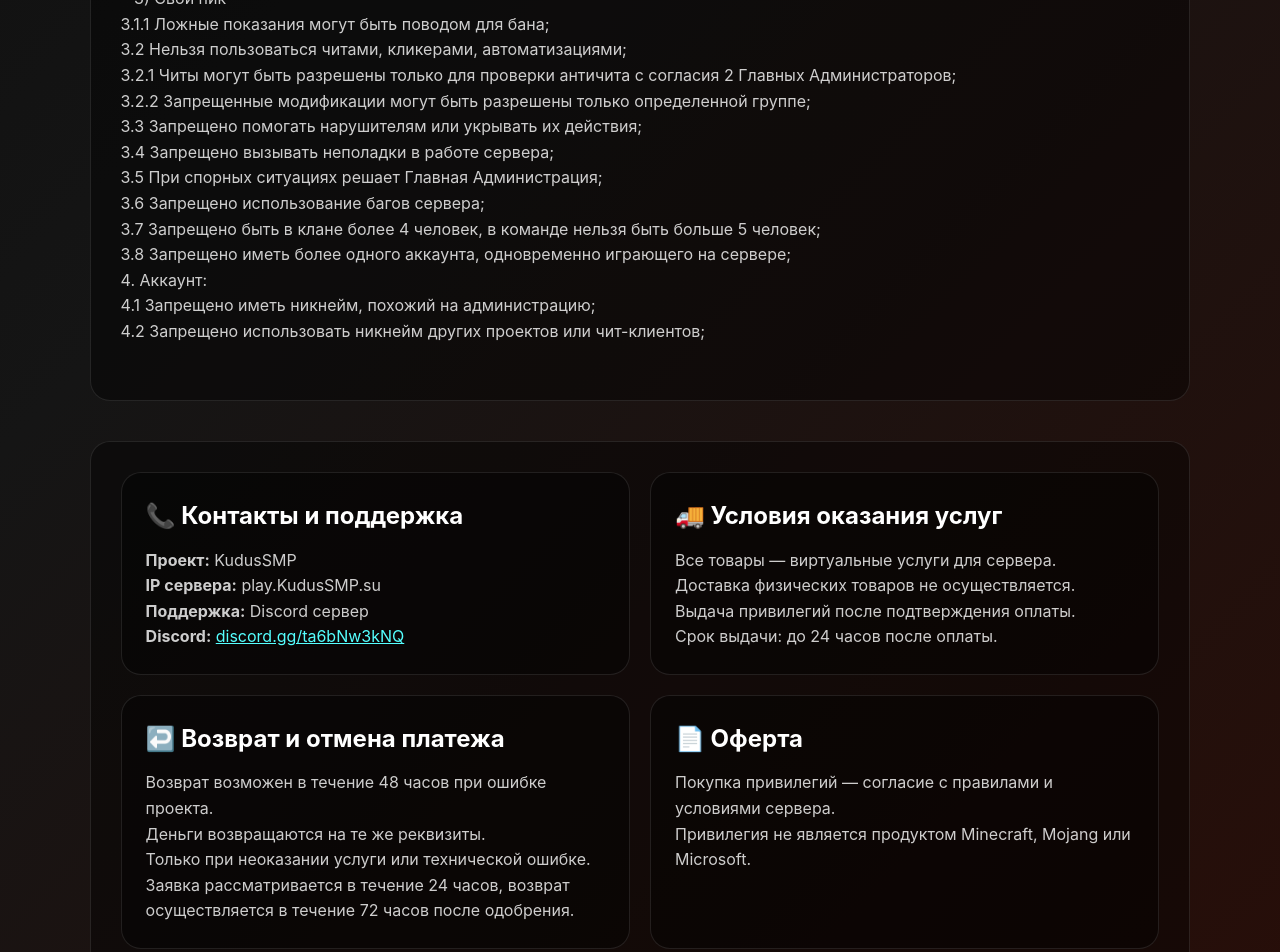
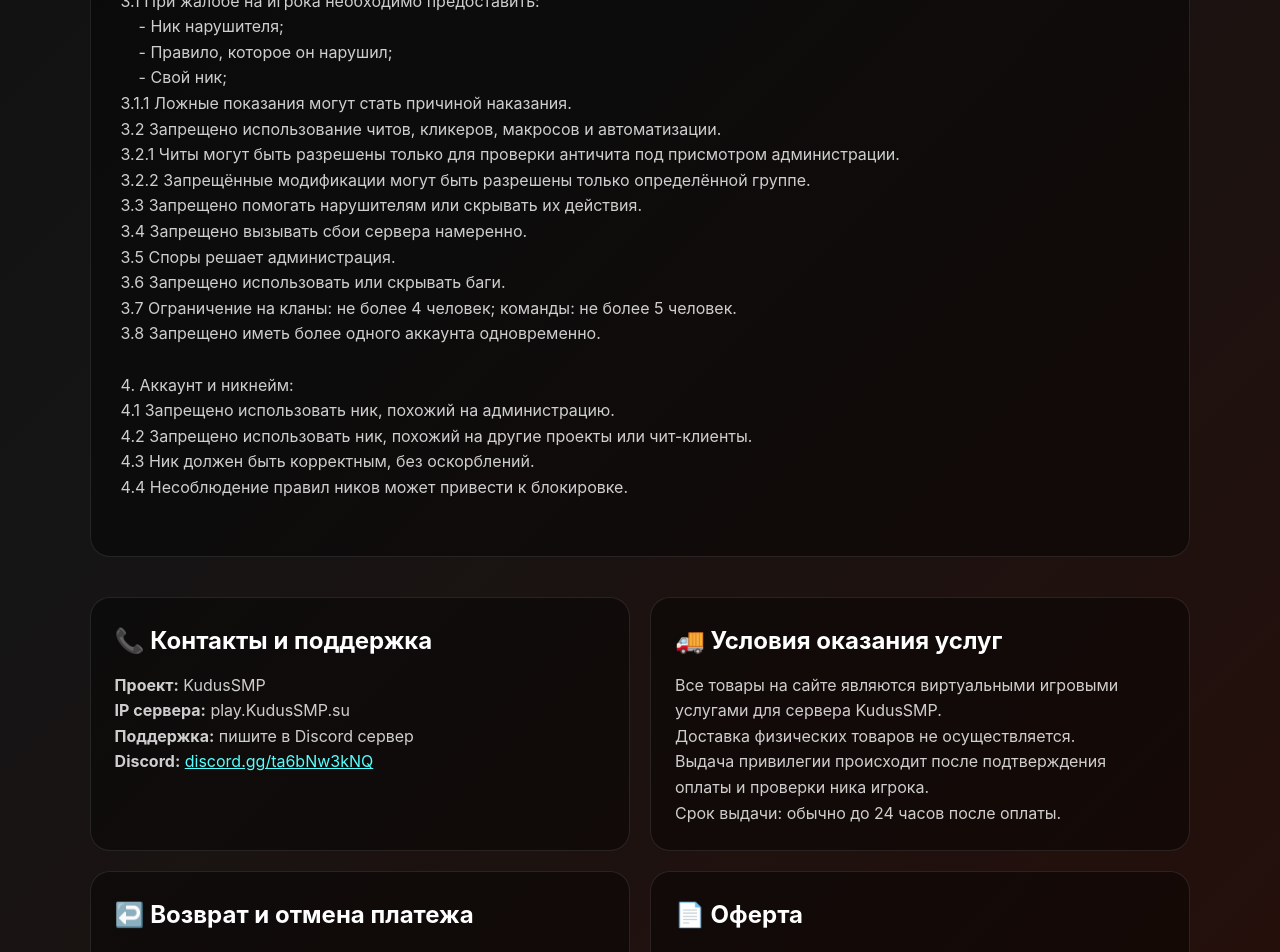
Before and after one commit to KudusSMP/kudussmp.su, a website: page index.html in a window 1280 px wide. Shown: the part 1848-2800 px from the top of the page. Drawn offline with Linux system fonts and the light colour scheme.

Commit message:
Update index.html

```diff
--- a/index.html
+++ b/index.html
@@ -7,11 +7,11 @@
   <style>
     * { box-sizing: border-box; margin: 0; padding: 0; }
     body { font-family: Inter, Arial, sans-serif; color: #fff; background: #090909; overflow-x: hidden; }
-    .hero { min-height: 100vh; padding: 28px 7vw 70px; background: radial-gradient(circle at 15% 20%, rgba(255,112,24,.24), transparent 35%), radial-gradient(circle at 90% 10%, rgba(47,220,255,.22), transparent 30%), linear-gradient(135deg, #070707 0%, #151515 52%, #2a0d07 100%); position: relative; }
+    .hero { min-height: 100vh; padding: 28px 7vw 70px; background: radial-gradient(circle at 15% 20%, rgba(255, 112, 24, .24), transparent 35%), radial-gradient(circle at 90% 10%, rgba(47, 220, 255, .22), transparent 30%), linear-gradient(135deg, #070707 0%, #151515 52%, #2a0d07 100%); position: relative; }
     header, .hero-content, .cards, .rules, .legal { position: relative; z-index: 1; }
     header { display: flex; justify-content: space-between; align-items: center; gap: 20px; margin-bottom: 74px; }
     .logo { display: flex; align-items: center; gap: 12px; font-weight: 900; letter-spacing: .5px; font-size: 22px; }
-    .cube { width: 38px; height: 38px; border-radius: 10px; background: linear-gradient(135deg, #29e3ff, #ffb52e); box-shadow: 0 0 35px rgba(41,227,255,.35); }
+    .cube { width: 38px; height: 38px; border-radius: 10px; background: linear-gradient(135deg, #29e3ff, #ffb52e); box-shadow: 0 0 35px rgba(41, 227, 255, .35); }
     nav a { color: rgba(255,255,255,.78); text-decoration: none; margin-left: 24px; font-weight: 700; }
     .hero-content { max-width: 900px; margin-bottom: 46px; }
     h1 { font-size: clamp(44px, 8vw, 92px); line-height: .92; letter-spacing: -4px; margin-bottom: 24px; }
@@ -32,9 +32,9 @@
     .noob-link { background: linear-gradient(135deg, #555555, #888888, #555555); color:#fff; }
     .imperator-link { background: linear-gradient(135deg, #AA0000, #ff3333, #AA0000); color:#fff; }
     .rank { font-weight:900; font-size:32px; }
-    .rules, .legal { margin-top:40px; padding:30px; border-radius:20px; background:rgba(0,0,0,.4); border:1px solid rgba(255,255,255,.1); }
+    .rules { margin-top:40px; padding:30px; border-radius:20px; background:rgba(0,0,0,.4); border:1px solid rgba(255,255,255,.1); }
     .rules pre { white-space:pre-wrap; font-family:inherit; color:rgba(255,255,255,.8); line-height:1.6; }
-    .legal { display:grid; grid-template-columns:repeat(2,minmax(0,1fr)); gap:20px; }
+    .legal { margin-top:40px; display:grid; grid-template-columns:repeat(2,minmax(0,1fr)); gap:20px; }
     .legal-block { padding:24px; border-radius:20px; background:rgba(0,0,0,.4); border:1px solid rgba(255,255,255,.1); color:rgba(255,255,255,.8); line-height:1.6; }
     .legal-block h2 { color:#fff; margin-bottom:12px; }
     .legal-block a { color:#55FFFF; }
@@ -44,7 +44,6 @@
     .buy-modal h2 { font-size:30px; margin-bottom:10px; }
     .buy-modal p { color:rgba(255,255,255,.7); line-height:1.5; margin-bottom:18px; }
     .buy-modal input { width:100%; padding:16px 18px; border-radius:16px; border:1px solid rgba(255,255,255,.14); background:rgba(255,255,255,.08); color:#fff; font-size:17px; outline:none; margin-bottom:14px; }
-    .buy-modal input:focus { border-color:#55FFFF; box-shadow:0 0 20px rgba(85,255,255,.18); }
     .modal-actions { display:flex; gap:12px; }
     .modal-buy, .modal-close { flex:1; border:0; border-radius:16px; padding:15px; font-weight:950; cursor:pointer; transition:.25s ease; }
     .modal-buy { color:#111; background:linear-gradient(135deg,#55FFFF,#FFAA00); }
@@ -67,14 +66,15 @@
 
     <section class="hero-content">
       <h1>Добро пожаловать на <span>KudusSMP</span></h1>
-      <p class="subtitle">Выбери ранг, введи ник и получи привилегию после оплаты. IP сервера: play.KudusSMP.su</p>
+      <p class="subtitle">Выбери ранг, введи ник и получи привилегию после оплаты. IP сервера: play.KudusSMP.su • Купи привилегию и играй с преимуществами.</p>
       <div class="cta-row">
         <a href="https://discord.gg/ta6bNw3kNQ" target="_blank"><button class="btn secondary">Наш Discord</button></a>
       </div>
     </section>
 
-    <!-- Карточки доната -->
+    <!-- Карточки привилегий -->
     <section class="cards" id="donate">
+      <!-- IMPERATOR -->
       <article class="card imperator featured">
         <img src="king.png" alt="Imperator привилегия" />
         <div class="card-body">
@@ -87,9 +87,11 @@
             <li>Кит Imperator раз в неделю</li>
             <li>Крутые команды</li>
           </ul>
-          <button class="buy-link imperator-link" onclick="openBuyModal('IMPERATOR', '499₽')">Купить Imperator</button>
+          <a class="buy-link imperator-link" href="ВАША_ССЫЛКА_LAVA?product=IMPERATOR" target="_blank">Купить Imperator</a>
         </div>
       </article>
+
+      <!-- KING -->
       <article class="card king">
         <img src="king.png" alt="King привилегия" />
         <div class="card-body">
@@ -101,9 +103,11 @@
             <li>Уникальный префикс King</li>
             <li>Кит раз в 5 дней</li>
           </ul>
-          <button class="buy-link king-link" onclick="openBuyModal('KING', '199₽')">Купить King</button>
+          <a class="buy-link king-link" href="ВАША_ССЫЛКА_LAVA?product=KING" target="_blank">Купить King</a>
         </div>
       </article>
+
+      <!-- PRINCE -->
       <article class="card prince">
         <img src="prince.png" alt="Prince привилегия" />
         <div class="card-body">
@@ -115,151 +119,122 @@
             <li>Полезные команды</li>
             <li>Кит раз в 3 дня</li>
           </ul>
-          <button class="buy-link prince-link" onclick="openBuyModal('PRINCE', '99₽')">Купить Prince</button>
+          <a class="buy-link prince-link" href="ВАША_ССЫЛКА_LAVA?product=PRINCE" target="_blank">Купить Prince</a>
         </div>
       </article>
+
+      <!-- NOOB -->
       <article class="card noob">
         <img src="noob.png" alt="Noob привилегия" />
         <div class="card-body">
-          <div class="rank" style="color:#555555; text-shadow:0 0 8px #000000;">NOOB</div>
-          <p>Недорогая привилегия для новичков.</p>
+          <div class="rank" style="color:#555555; text-shadow:0 0 8px #000000; letter-spacing:1px;">NOOB</div>
+          <p>Недорогая привилегия для новичков, которые хотят выделиться.</p>
           <div class="price">49₽ <small>/ навсегда</small></div>
           <ul>
             <li>Префикс Noob</li>
             <li>Кит раз в 1.5 дня</li>
             <li>Базовые бонусы</li>
           </ul>
-          <button class="buy-link noob-link" onclick="openBuyModal('NOOB', '49₽')">Купить Noob</button>
+          <a class="buy-link noob-link" href="ВАША_ССЫЛКА_LAVA?product=NOOB" target="_blank">Купить Noob</a>
         </div>
       </article>
     </section>
 
-    <!-- Полный блок правил -->
+    <!-- ПОЛНЫЙ БЛОК ПРАВИЛ -->
     <section class="rules" id="rules">
       <h2>📜 Свод правил</h2>
       <pre>
 СВОД ПРАВИЛ:
 1. Основные правила:
-1.1 Все обязаны соблюдать правила;
-1.2 Незнание правил, не освобождает от бана;
-1.3 Главная Администрация вправе наказать Вас по причине, не указанной в настоящих правилах;
-1.4 Главная Администрация может задержать Вайп, перенести Вайп на любое время;
-1.5 Только Главная Администрация имеет право корректировать данный свод правил без уведомления игрока;
-1.6 Оскорбление, провоцирование команды проекта запрещено.
-1.7 Любой Администратор вправе вызвать игрока на проверку, без объяснений
-1.8 Администрация не может общаться с игроками без веской причины
-2. Правила обычного и голосового чата:
-2.1 Запрещена нецензурная лексика (маты, скрытые маты);
-2.2 Запрещено оскорбления, унижения игроков;
-2.3 Запрещен Капс/Спам/Флуд;
-2.4 Оскорбление, унижение над родней и близких игроков является поводом для бана;
-2.5 Запрещается розжиг межнациональной розни, подстрекательство на конфликт этой темы, расизм;
-2.6 Запрещено вызывать игроков на проверку читов;
-2.7 Запрещено покупать игровые ценности за реальную валюту
-3. Игровые правила:
-3.1 Если Вы пожаловались на игрока, то обязаны показать полную видеозапись и написать:
-   1) Ник нарушителя
-   2) Номер правила, которое нарушил игрок
-   3) Свой ник
-3.1.1 Ложные показания могут быть поводом для бана;
-3.2 Нельзя пользоваться читами, кликерами, автоматизациями;
-3.2.1 Читы могут быть разрешены только для проверки античита с согласия 2 Главных Администраторов;
-3.2.2 Запрещенные модификации могут быть разрешены только определенной группе;
-3.3 Запрещено помогать нарушителям или укрывать их действия;
-3.4 Запрещено вызывать неполадки в работе сервера;
-3.5 При спорных ситуациях решает Главная Администрация;
-3.6 Запрещено использование багов сервера;
-3.7 Запрещено быть в клане более 4 человек, в команде нельзя быть больше 5 человек;
-3.8 Запрещено иметь более одного аккаунта, одновременно играющего на сервере;
-4. Аккаунт:
-4.1 Запрещено иметь никнейм, похожий на администрацию;
-4.2 Запрещено использовать никнейм других проектов или чит-клиентов;
+1.1 Все обязаны соблюдать правила сервера;
+1.2 Незнание правил не освобождает от наказания;
+1.3 Администрация вправе наказать за нарушение правил, даже если конкретное правило не указано;
+1.4 Администрация может переносить события сервера (например, вайпы) без предупреждения;
+1.5 Только администрация имеет право вносить изменения в правила;
+1.6 Запрещено оскорблять и провоцировать команду проекта;
+1.7 Администратор вправе вызвать игрока на проверку без объяснения причин;
+1.8 Администрация не обязана общаться с игроками без веской причины.
+
+2. Чат и коммуникация:
+2.1 Запрещена нецензурная лексика и скрытые маты;
+2.2 Оскорбления, унижения и троллинг запрещены;
+2.3 Капс, спам и флуд запрещены;
+2.4 Оскорбления родственников других игроков запрещены;
+2.5 Запрещён разжигающий межнациональный, расовый или религиозный конфликт контент;
+2.6 Запрещено вызывать других игроков на проверку читов без основания;
+2.7 Покупка игровых ценностей за реальные деньги запрещена (кроме официального магазина).
+
+3. Игровой процесс:
+3.1 При жалобе на игрока необходимо предоставить:
+    - Ник нарушителя;
+    - Правило, которое он нарушил;
+    - Свой ник;
+3.1.1 Ложные показания могут стать причиной наказания.
+3.2 Запрещено использование читов, кликеров, макросов и автоматизации.
+3.2.1 Читы могут быть разрешены только для проверки античита под присмотром администрации.
+3.2.2 Запрещённые модификации могут быть разрешены только определённой группе.
+3.3 Запрещено помогать нарушителям или скрывать их действия.
+3.4 Запрещено вызывать сбои сервера намеренно.
+3.5 Споры решает администрация.
+3.6 Запрещено использовать или скрывать баги.
+3.7 Ограничение на кланы: не более 4 человек; команды: не более 5 человек.
+3.8 Запрещено иметь более одного аккаунта одновременно.
+
+4. Аккаунт и никнейм:
+4.1 Запрещено использовать ник, похожий на администрацию.
+4.2 Запрещено использовать ник, похожий на другие проекты или чит-клиенты.
+4.3 Ник должен быть корректным, без оскорблений.
+4.4 Несоблюдение правил ников может привести к блокировке.
       </pre>
     </section>
 
-    <!-- Legal блок -->
+    <!-- LEGAL -->
     <section class="legal" id="contacts">
       <div class="legal-block">
         <h2>📞 Контакты и поддержка</h2>
         <p><b>Проект:</b> KudusSMP</p>
         <p><b>IP сервера:</b> play.KudusSMP.su</p>
-        <p><b>Поддержка:</b> Discord сервер</p>
+        <p><b>Поддержка:</b> пишите в Discord сервер</p>
         <p><b>Discord:</b> <a href="https://discord.gg/ta6bNw3kNQ" target="_blank">discord.gg/ta6bNw3kNQ</a></p>
       </div>
+
       <div class="legal-block">
         <h2>🚚 Условия оказания услуг</h2>
-        <p>Все товары — виртуальные услуги для сервера.</p>
+        <p>Все товары на сайте являются виртуальными игровыми услугами для сервера KudusSMP.</p>
         <p>Доставка физических товаров не осуществляется.</p>
-        <p>Выдача привилегий после подтверждения оплаты.</p>
-        <p>Срок выдачи: до 24 часов после оплаты.</p>
+        <p>Выдача привилегии происходит после подтверждения оплаты и проверки ника игрока.</p>
+        <p>Срок выдачи: обычно до 24 часов после оплаты.</p>
       </div>
+
       <div class="legal-block">
         <h2>↩️ Возврат и отмена платежа</h2>
-        <p>Возврат возможен в течение 48 часов при ошибке проекта.</p>
-        <p>Деньги возвращаются на те же реквизиты.</p>
-        <p>Только при неоказании услуги или технической ошибке.</p>
-        <p>Заявка рассматривается в течение 24 часов, возврат осуществляется в течение 72 часов после одобрения.</p>
+        <p>Пользователь может подать заявку на возврат денежных средств в течение 48 часов с момента оплаты, если привилегия не была выдана или выдана с ошибкой по вине проекта.</p>
+        <p>Возврат денежных средств осуществляется на те же платежные реквизиты, с которых производилась оплата.</p>
+        <p>Возврат возможен только при условии неоказания услуги или технической ошибки.</p>
+        <p>Если пользователь передумал — возврат не производится.</p>
       </div>
+
       <div class="legal-block">
         <h2>📄 Оферта</h2>
-        <p>Покупка привилегий — согласие с правилами и условиями сервера.</p>
-        <p>Привилегия не является продуктом Minecraft, Mojang или Microsoft.</p>
+        <p>Покупая привилегию, пользователь соглашается с условиями сервера, правилами проекта и условиями оказания виртуальных услуг.</p>
+        <p>Привилегия не является покупкой официальных товаров Minecraft, Mojang или Microsoft.</p>
       </div>
+
       <div class="legal-block">
         <h2>🔒 Политика персональных данных</h2>
-        <p>Обрабатываем ник, контакты и оплату только для выдачи услуги.</p>
-        <p>Данные не передаются третьим лицам, кроме платёжных сервисов.</p>
+        <p>Сайт может обрабатывать ник игрока, контактные данные и информацию об оплате только для выдачи услуги и связи с пользователем.</p>
+        <p>Данные не передаются третьим лицам, кроме платёжных сервисов, необходимых для обработки платежа.</p>
       </div>
+
       <div class="legal-block">
         <h2>⚖️ Правообладатели</h2>
-        <p>KudusSMP не является продуктом Minecraft, Mojang или Microsoft.</p>
-        <p>Все торговые марки принадлежат правообладателям.</p>
-        <p>На сайте продаются виртуальные услуги для частного проекта.</p>
+        <p>KudusSMP не является официальным продуктом Minecraft, Mojang или Microsoft.</p>
+        <p>Все названия и товарные знаки принадлежат их правообладателям.</p>
+        <p>На сайте продаются виртуальные услуги внутри частного игрового проекта.</p>
       </div>
     </section>
   </main>
 
-  <!-- Модальное окно -->
-  <div class="modal-overlay" id="buyModal">
-    <div class="buy-modal">
-      <h2 id="modalTitle">Покупка привилегии</h2>
-      <p id="modalText">Введите игровой ник для выдачи привилегии.</p>
-      <input id="minecraftNick" type="text" placeholder="Ваш Minecraft ник" maxlength="20" />
-      <div class="modal-actions">
-        <button class="modal-close" onclick="closeBuyModal()">Отмена</button>
-        <button class="modal-buy" onclick="goToPayment()">Перейти к оплате</button>
-      </div>
-    </div>
-  </div>
-
-  <script>
-    let selectedProduct = '';
-    function openBuyModal(product, price) {
-      selectedProduct = product;
-      document.getElementById('modalTitle').textContent = 'Купить ' + product;
-      document.getElementById('modalText').textContent = 'Стоимость: ' + price + '. Введите ник для выдачи.';
-      document.getElementById('minecraftNick').value = '';
-      document.getElementById('buyModal').classList.add('active');
-      setTimeout(()=>document.getElementById('minecraftNick').focus(),100);
-    }
-    function closeBuyModal() { document.getElementById('buyModal').classList.remove('active'); }
-    async function goToPayment(){
-      const nick=document.getElementById('minecraftNick').value.trim();
-      if(!nick){alert('Введите ник'); return;}
-      try{
-        const response=await fetch('/api/pay',{
-          method:'POST',
-          headers:{'Content-Type':'application/json'},
-          body:JSON.stringify({product:selectedProduct,nick})
-        });
-        const result=await response.json();
-        if(result.success){alert('Оплата обработана: '+result.result); closeBuyModal();}
-        else{alert('Ошибка: '+(result.error||'неизвестная ошибка'));}
-      }catch(e){alert('Ошибка соединения'); console.error(e);}
-    }
-    document.getElementById('buyModal').addEventListener('click',e=>{if(e.target===document.getElementById('buyModal'))closeBuyModal();});
-  </script>
-
   <footer id="contacts">© 2026 KudusSMP — play.KudusSMP.su</footer>
 </body>
 </html>
```
